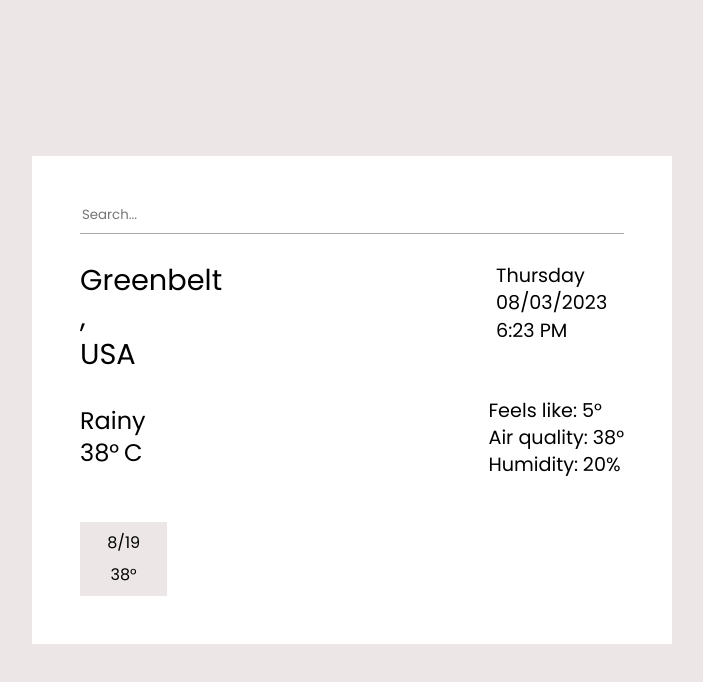
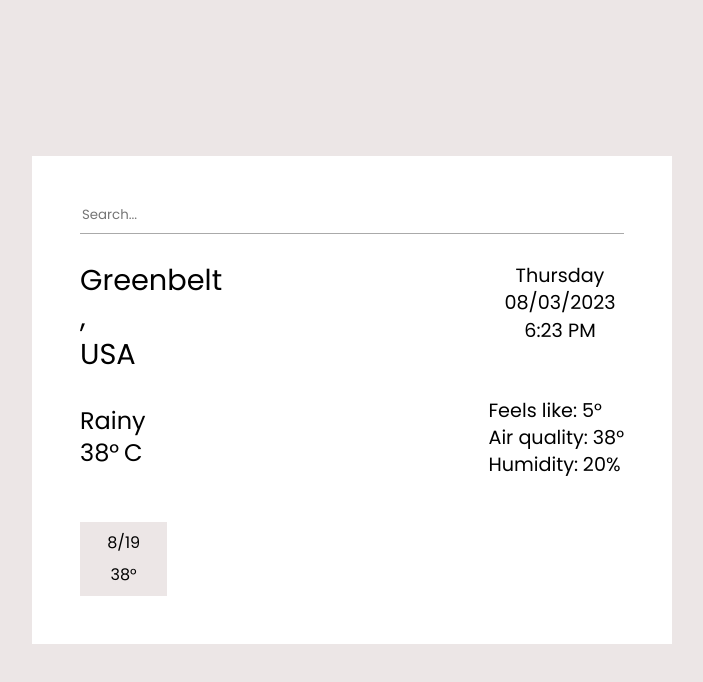
Before and after one commit to MahmoudTalass/weather-app, a website built with webpack: page dist/index.html in a window 1280 px wide. Shown: the whole page, without its empty margins (288-991 px from the left). Built offline with nearby package versions, Linux system fonts and the light colour scheme; no server answers.

Commit message:
Center date time information

```diff
--- a/src/CSS/general-style.css
+++ b/src/CSS/general-style.css
@@ -52,12 +52,9 @@
   flex-direction: column;
   gap: 0.5rem;
   font-size: 1.2rem;
-  width: 8rem
+  width: 8rem;
+  align-items: center;
 }
-
-/* .date-time-info > p:last-child {
-    width: 5rem;
-} */
 
 /* Weather Info styles */
 .weather-info {
```
